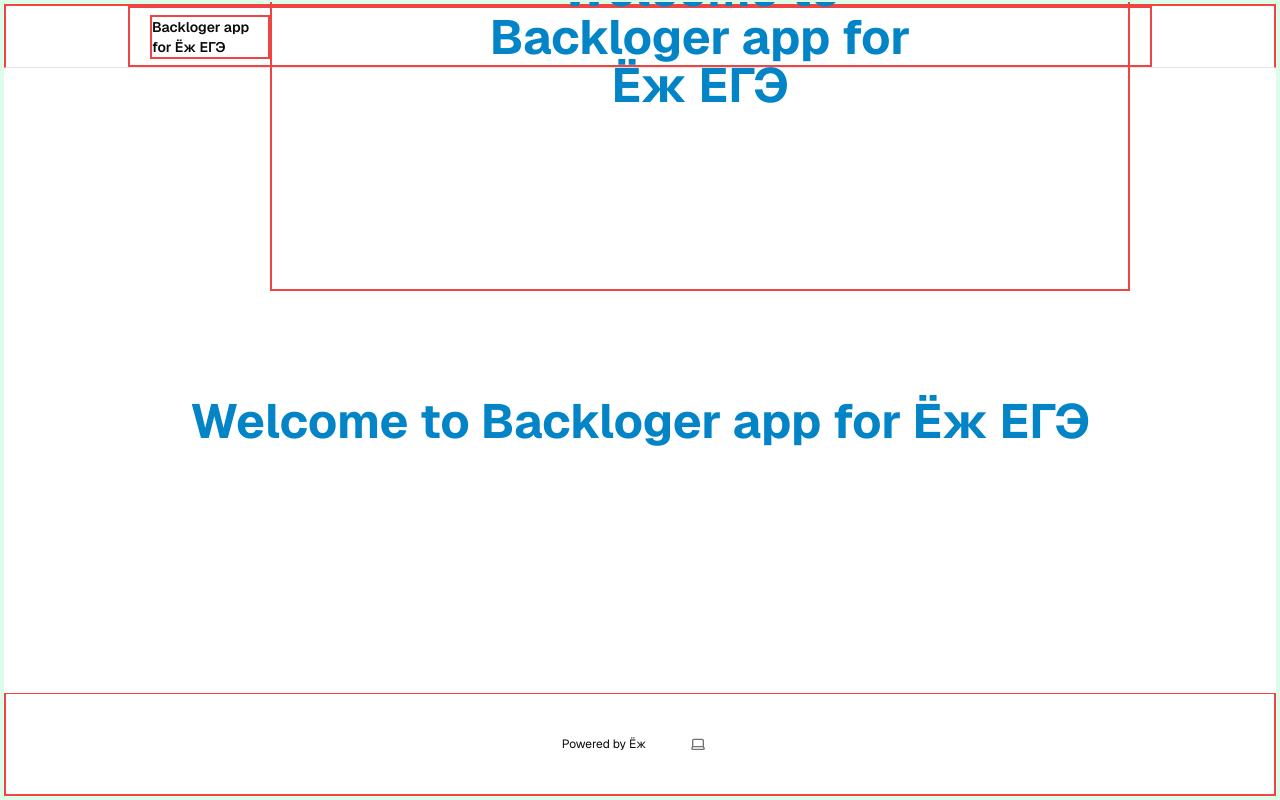
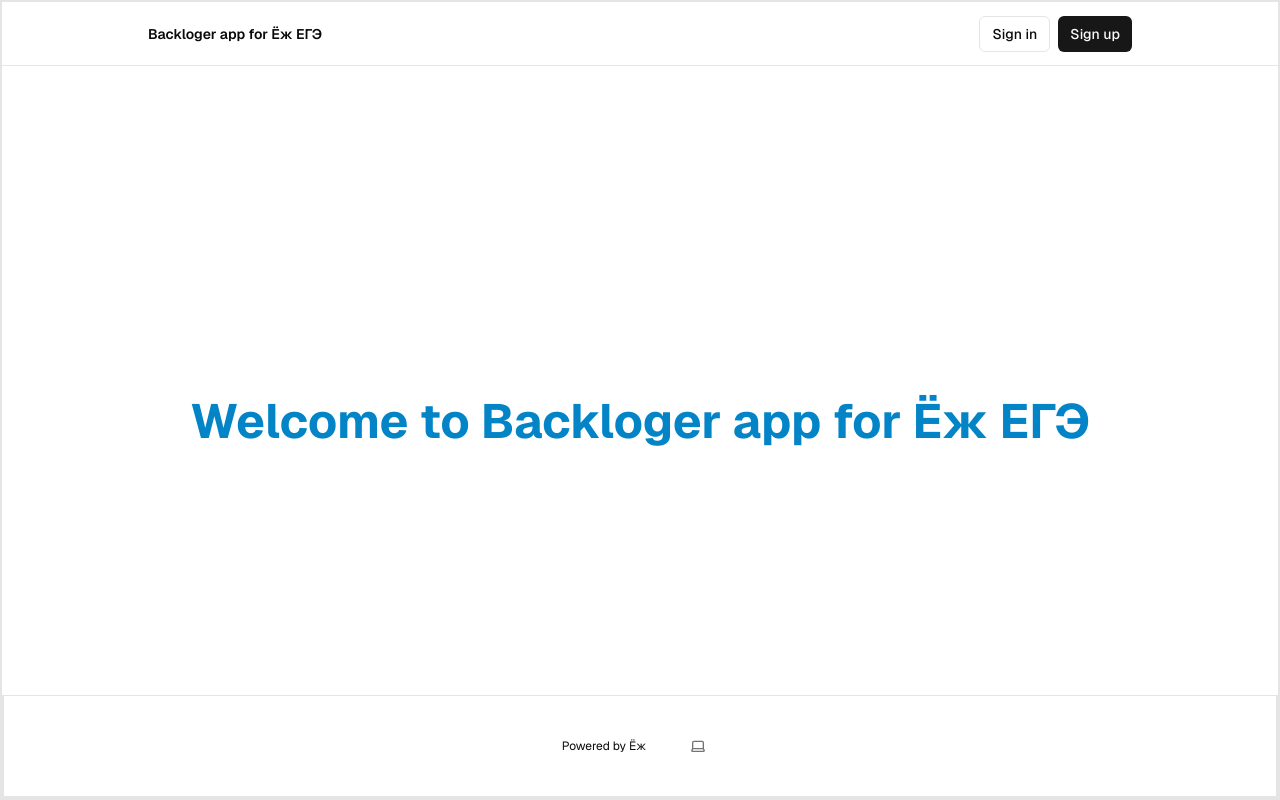
Before and after one commit to slowDown0001/backlogger, a Next.js app: page / in a window 1280 px wide. Built offline with nearby package versions, Linux system fonts and the light colour scheme; no server answers.

Commit message:
fixed layout

```diff
--- a/app/layout.tsx
+++ b/app/layout.tsx
@@ -62,17 +62,17 @@ export default async function RootLayout({
           enableSystem
           disableTransitionOnChange
         >
-          <main className="min-h-screen flex flex-col items-center border-2 border-green-100 overflow-x-auto">
-            <div className="flex-1 w-full flex flex-col gap-20 items-center border-2 border-green-100">
-              <nav className="w-full flex justify-center border-b border-b-foreground/10 h-16 mb-20 border-2 border-red-500">
-                <div className="w-full max-w-5xl flex justify-between items-center p-3 px-5 text-sm border-2 border-red-500">
-                  <div className="flex gap-5 items-center font-semibold border-2 border-red-500">
+          <main className="min-h-screen flex flex-col items-center overflow-x-auto">
+            <div className="flex-1 w-full flex flex-col gap-20 items-center border-2">
+              <nav className="w-full flex justify-center border-b border-b-foreground/10 h-16 mb-20">
+                <div className="w-full max-w-5xl flex justify-between items-center p-3 px-5 text-sm">
+                  <div className="flex gap-5 items-center font-semibold border-red-500">
                     <Link href={"/"}>Backloger app for Ёж ЕГЭ</Link>
                   </div>
                   {isLoggedIn ? (
                     <div className="flex items-center gap-4">
                       <ProfileButton userId={user?.id} email={user?.email} />
-                      <WorkspaceDropdown currentWorkspace={currentWorkspace} workspaces={workspaces || []} />
+                      {/* <WorkspaceDropdown currentWorkspace={currentWorkspace} workspaces={workspaces || []} /> */}
                       <CreateButton />
                       <form action={signOutAction}>
                         <button type="submit" className="text-sm text-foreground underline">
@@ -82,20 +82,20 @@ export default async function RootLayout({
                       {!hasEnvVars ? <EnvVarWarning /> : null}
                     </div>
                   ) : (
-                    <div className="flex flex-col gap-20 max-w-5xl p-5 border-2 border-red-500">
-                      {children}
+                    <div className="flex items-center gap-4">
+                      {!hasEnvVars ? <EnvVarWarning /> : <HeaderAuth />}
                     </div>
                   )}
                 </div>
               </nav>
 
 
-              <div className="flex-1 w-full flex flex-col border-red-500">
+              <div className="flex-1 w-full flex flex-col items-center justify-center">
                 {children}
               </div>
 
 
-              <footer className="w-full flex items-center justify-center border-t mx-auto text-center text-xs gap-8 py-8 border-2 border-red-500">
+              <footer className="w-full flex items-center justify-center border-t mx-auto text-center text-xs gap-8 py-8 border-2">
                 <p>Powered by Ёж</p>
                 <ThemeSwitcher />
               </footer>
--- a/components/drag-drop-wrapper.tsx
+++ b/components/drag-drop-wrapper.tsx
@@ -229,7 +229,7 @@ export default function DragDropWrapper({
     <DragDropContext onDragEnd={handleDragEnd}>
       <div
         ref={containerRef}
-        className={`flex gap-4 w-screen px-2 overflow-x-auto bg-white/70 dark:bg-gray-800/70 ${
+        className={`flex gap-4 w-screen px-2 overflow-x-auto ${
           shouldCenter ? "justify-center" : "justify-start"
         }`}
       >
@@ -252,163 +252,3 @@ export default function DragDropWrapper({
     </DragDropContext>
   );
 }
-// "use client";
-
-// import { useState } from "react";
-// import Tile from "./tile";
-// import { DragDropContext } from "@/components/drag-drop";
-// import { createClient } from "@/utils/supabase/client";
-// import { DropResult } from "@adaptabletools/react-beautiful-dnd";
-
-// interface Task {
-//   id: string;
-//   tile_id: string;
-//   title: string;
-//   description?: string;
-//   position: number;
-//   is_completed: boolean;
-//   created_by: string;
-// }
-
-// interface TileWithTasks {
-//   id: string;
-//   title: string;
-//   tasks: Task[];
-// }
-
-// export interface DragDropWrapperProps {
-//   tilesWithTasks: TileWithTasks[];
-//   currentUserId: string;
-// }
-
-// export default function DragDropWrapper({
-//   tilesWithTasks: initialTilesWithTasks,
-//   currentUserId,
-// }: DragDropWrapperProps) {
-//   const [tilesWithTasks, setTilesWithTasks] = useState<TileWithTasks[]>(initialTilesWithTasks);
-
-//   // 🔄 Refresh board data from Supabase
-//   const refreshData = async () => {
-//     const supabase = createClient();
-
-//     const { data: tiles, error: tilesError } = await supabase
-//       .from("tiles")
-//       .select("id, title, position")
-//       .order("position", { ascending: true });
-
-//     if (tilesError || !tiles) {
-//       console.error("Error fetching tiles:", tilesError?.message);
-//       return;
-//     }
-
-//     const tileIds = tiles.map((tile) => tile.id);
-
-//     const { data: tasks, error: tasksError } = await supabase
-//       .from("tasks")
-//       .select("id, tile_id, title, description, position, is_completed, created_by")
-//       .in("tile_id", tileIds)
-//       .order("position", { ascending: true });
-
-//     if (tasksError || !tasks) {
-//       console.error("Error fetching tasks:", tasksError?.message);
-//       return;
-//     }
-
-//     const updatedTilesWithTasks = tiles.map((tile) => ({
-//       ...tile,
-//       tasks: tasks.filter((task) => task.tile_id === tile.id),
-//     }));
-
-//     setTilesWithTasks(updatedTilesWithTasks);
-//   };
-
-//   const handleDragEnd = async (result: DropResult) => {
-//     const { source, destination } = result;
-
-//     if (!destination || (source.droppableId === destination.droppableId && source.index === destination.index)) {
-//       return;
-//     }
-
-//     const originalTiles = [...tilesWithTasks];
-//     try {
-//       const newTilesWithTasks = [...tilesWithTasks];
-//       const sourceTileIndex = newTilesWithTasks.findIndex((tile) => tile.id === source.droppableId);
-//       const destTileIndex = newTilesWithTasks.findIndex((tile) => tile.id === destination.droppableId);
-
-//       if (sourceTileIndex === -1 || destTileIndex === -1) return;
-
-//       const sourceTasks = [...newTilesWithTasks[sourceTileIndex].tasks];
-//       const [movedTask] = sourceTasks.splice(source.index, 1);
-//       let destTasks: Task[] = [];
-
-//       if (source.droppableId === destination.droppableId) {
-//         sourceTasks.splice(destination.index, 0, movedTask);
-//         newTilesWithTasks[sourceTileIndex].tasks = sourceTasks;
-//       } else {
-//         destTasks = [...newTilesWithTasks[destTileIndex].tasks];
-//         destTasks.splice(destination.index, 0, { ...movedTask, tile_id: destination.droppableId });
-//         newTilesWithTasks[sourceTileIndex].tasks = sourceTasks;
-//         newTilesWithTasks[destTileIndex].tasks = destTasks;
-//       }
-
-//       setTilesWithTasks(newTilesWithTasks);
-
-//       const supabase = createClient();
-
-//       if (source.droppableId === destination.droppableId) {
-//         const taskIds = sourceTasks.map((t) => t.id);
-//         const positions = sourceTasks.map((_, i) => i + 1);
-//         const { error } = await supabase.rpc("update_task_positions", {
-//           task_ids: taskIds,
-//           new_positions: positions,
-//         });
-
-//         if (error) throw error;
-//       } else {
-//         const sourceTaskIds = sourceTasks.map((t) => t.id);
-//         const sourcePositions = sourceTasks.map((_, i) => i + 1);
-//         const destTaskIds = destTasks.map((t) => t.id);
-//         const destPositions = destTasks.map((_, i) => i + 1);
-
-//         await Promise.all([
-//           supabase.rpc("update_task_positions", {
-//             task_ids: sourceTaskIds,
-//             new_positions: sourcePositions,
-//           }),
-//           supabase.rpc("update_task_positions_and_tile", {
-//             task_ids: destTaskIds,
-//             new_positions: destPositions,
-//             new_tile_id: destination.droppableId,
-//           }),
-//         ]);
-//       }
-//     } catch (error) {
-//       console.error("Update failed:", error);
-//       setTilesWithTasks(originalTiles);
-//     }
-//   };
-
-//   // Updated onTasksUpdate to accept an optional updater
-//   const onTasksUpdate = (updater?: (prev: TileWithTasks[]) => TileWithTasks[]) => {
-//     if (updater) {
-//       setTilesWithTasks(updater);
-//     } else {
-//       refreshData();
-//     }
-//   };
-
-//   return (
-//     <DragDropContext onDragEnd={handleDragEnd}>
-//       <div className="flex gap-4 overflow-x-auto">
-//         {tilesWithTasks.map((tile) => (
-//           <Tile
-//             key={tile.id}
-//             {...tile}
-//             currentUserId={currentUserId}
-//             onTasksUpdate={onTasksUpdate}
-//           />
-//         ))}
-//       </div>
-//     </DragDropContext>
-//   );
-// }
```
